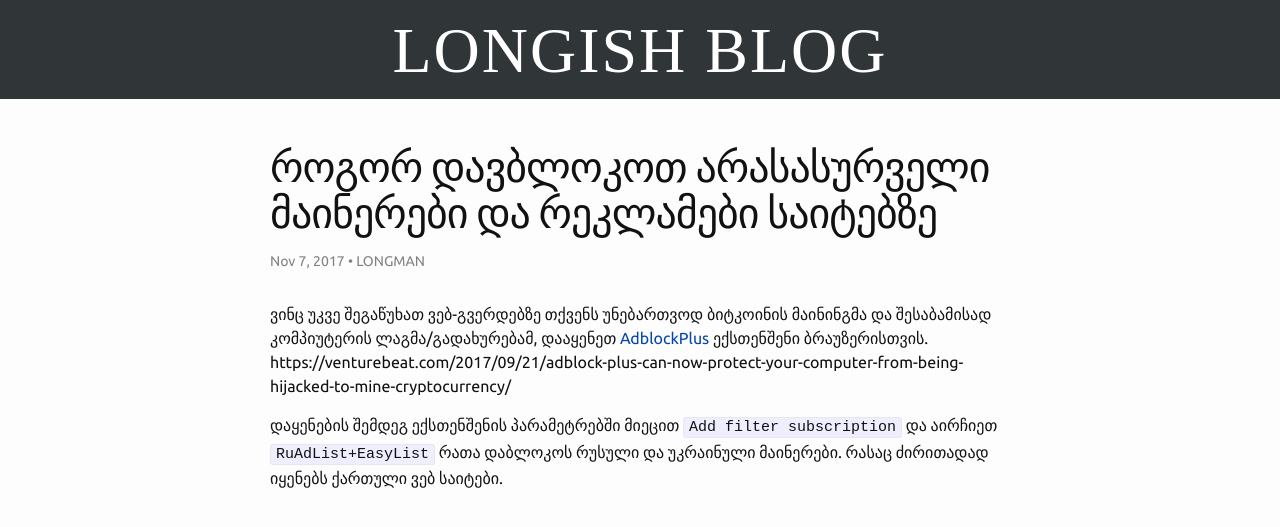
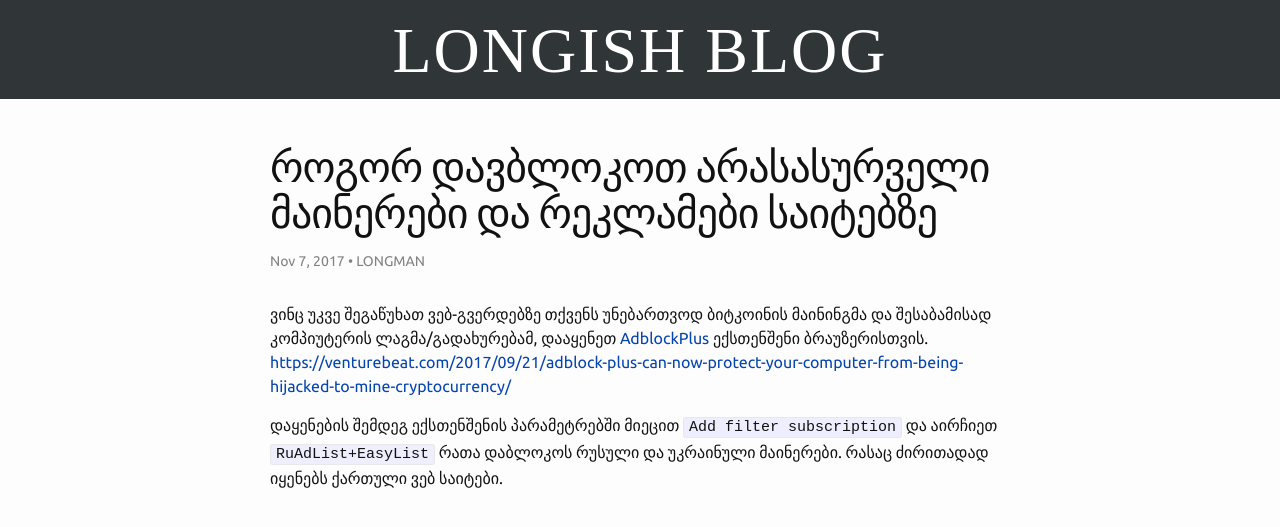
Before and after one commit to akalongman/akalongman.github.io, a Jekyll site: the page built from _posts/2017-11-07-adblock.md, in a window 1280 px wide. Shown: the top 527 px of the page. Built offline with Jekyll 4.4.1, drawn with Linux system fonts in a browser that asks for light colours; part of the change alters nothing that is shown.

Commit message:
Update the post

```diff
--- a/_config.yml
+++ b/_config.yml
@@ -2,6 +2,12 @@ title: "Longish Blog"
 description: "Longish Blog Desc"
 baseurl: ""
 url: "https://akalongman.github.io"
+markdown: kramdown
+kramdown:
+  input: GFM
+  hard_wrap: false
+  syntax_highlighter: rouge
+  auto_ids: false
 
 paginate: 5
 gems:
--- a/_posts/2017-11-07-adblock.md
+++ b/_posts/2017-11-07-adblock.md
@@ -2,12 +2,12 @@
 layout: post
 title: "როგორ დავბლოკოთ არასასურველი მაინერები და რეკლამები საიტებზე"
 author: LONGMAN
-date: 2017-11-07 20:54:34
+date: 2017-11-07 12:32:34
 ---
 ვინც უკვე შეგაწუხათ ვებ-გვერდებზე თქვენს უნებართვოდ ბიტკოინის მაინინგმა და
 შესაბამისად კომპიუტერის ლაგმა/გადახურებამ, დააყენეთ [AdblockPlus](https://adblockplus.org/) ექსთენშენი
 ბრაუზერისთვის.
-https://venturebeat.com/2017/09/21/adblock-plus-can-now-protect-your-computer-from-being-hijacked-to-mine-cryptocurrency/
+<https://venturebeat.com/2017/09/21/adblock-plus-can-now-protect-your-computer-from-being-hijacked-to-mine-cryptocurrency/>
 
 დაყენების შემდეგ ექსთენშენის პარამეტრებში მიეცით `Add filter subscription` და აირჩიეთ `RuAdList+EasyList`
 რათა დაბლოკოს რუსული და უკრაინული მაინერები. რასაც ძირითადად იყენებს ქართული ვებ საიტები.
```
